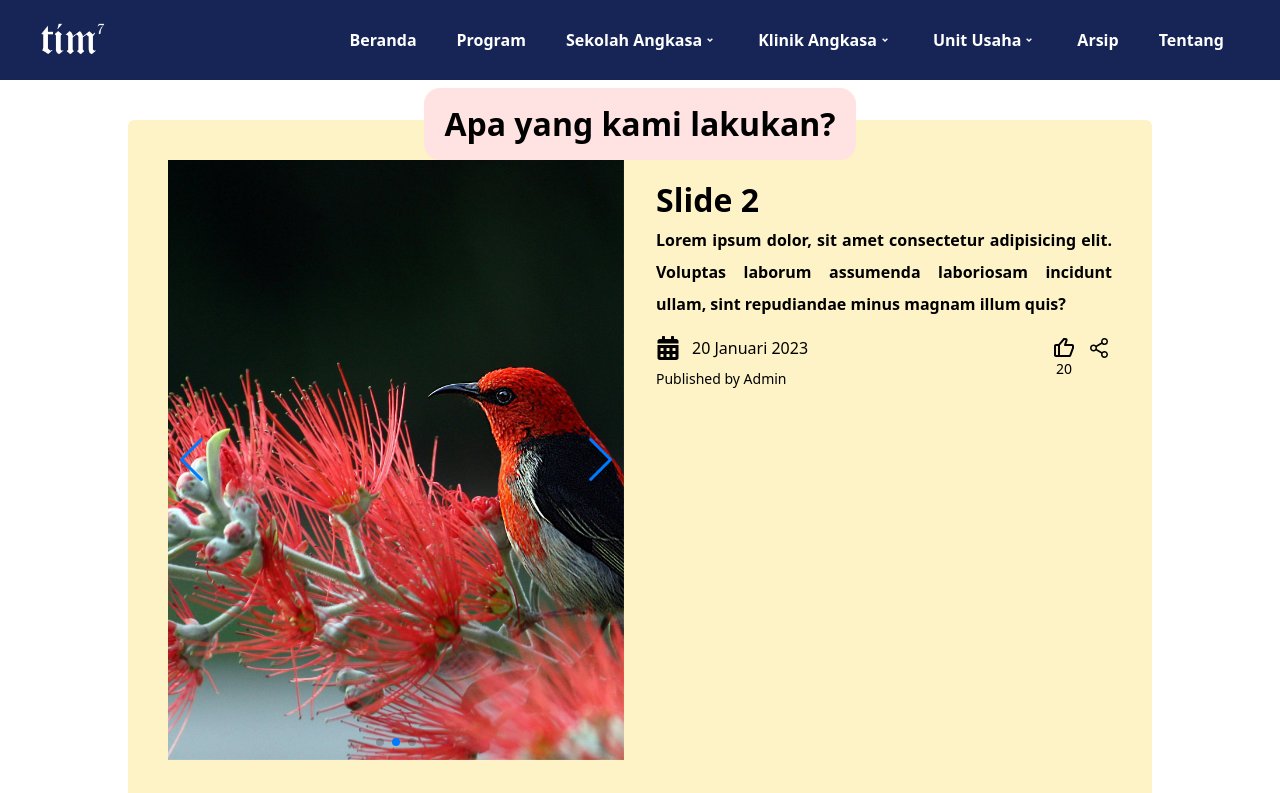
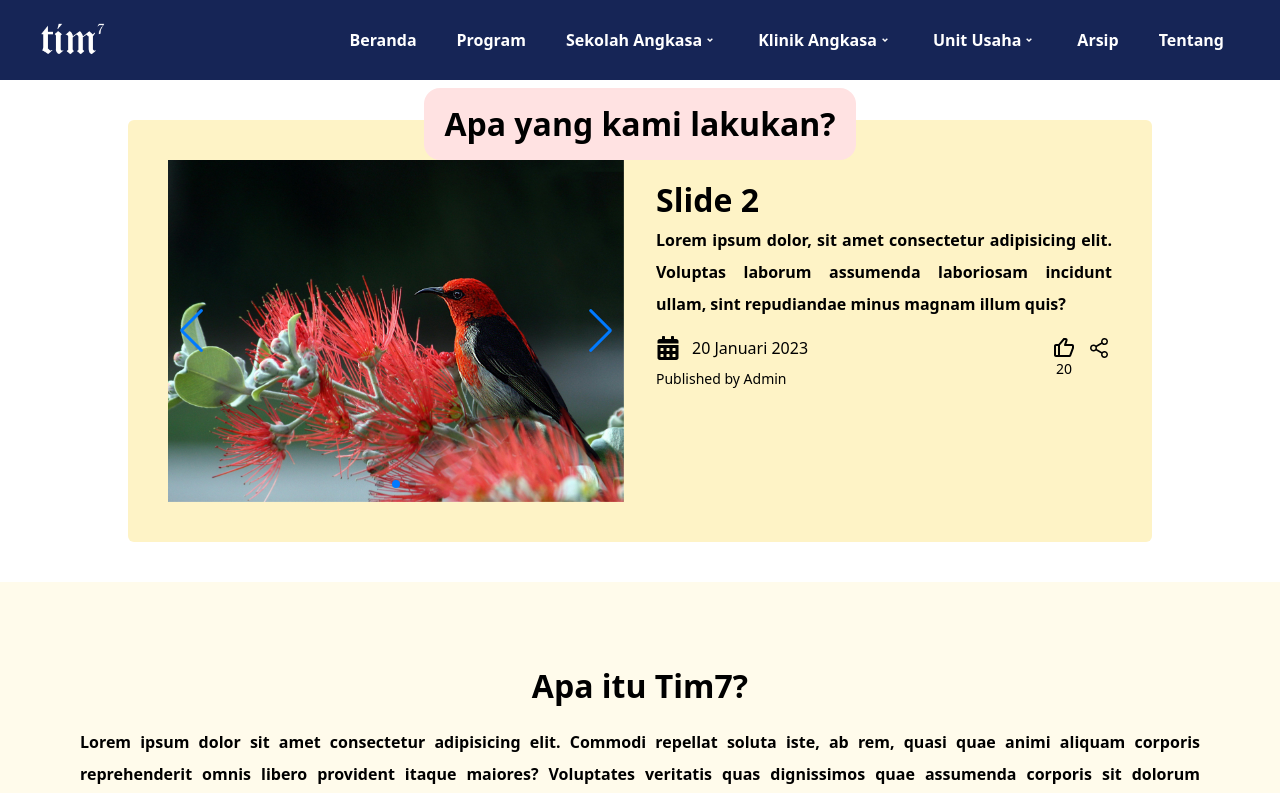
Before and after one commit to Nakim526/tim-7, a Next.js app: page / in a window 1280 px wide. Shown: the top 793 px of the page. Built offline with nearby package versions, Linux system fonts and the light colour scheme.

Commit message:
first beta home page

```diff
--- a/src/components/layouts/PageView.js
+++ b/src/components/layouts/PageView.js
@@ -35,7 +35,7 @@ export default function PageView() {
           autoplay={{ delay: 5000, disableOnInteraction: false }}
           slidesPerView={1}
           controller={{ control: controlledSwiper }}
-          className="md:h-[calc(100vh-200px)] aspect-square w-full"
+          className="aspect-[4/3] w-full"
         >
           <SwiperSlide>
             <img
```
